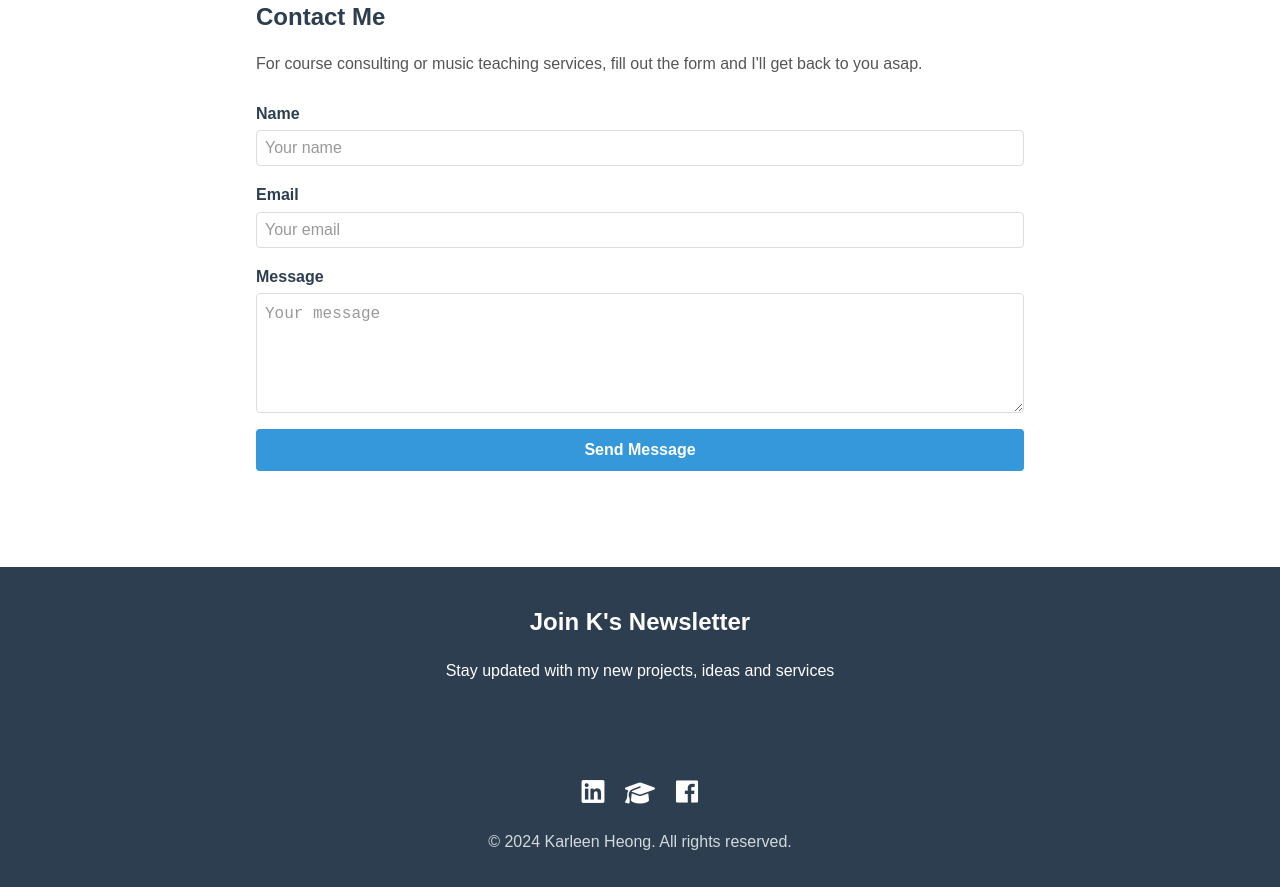
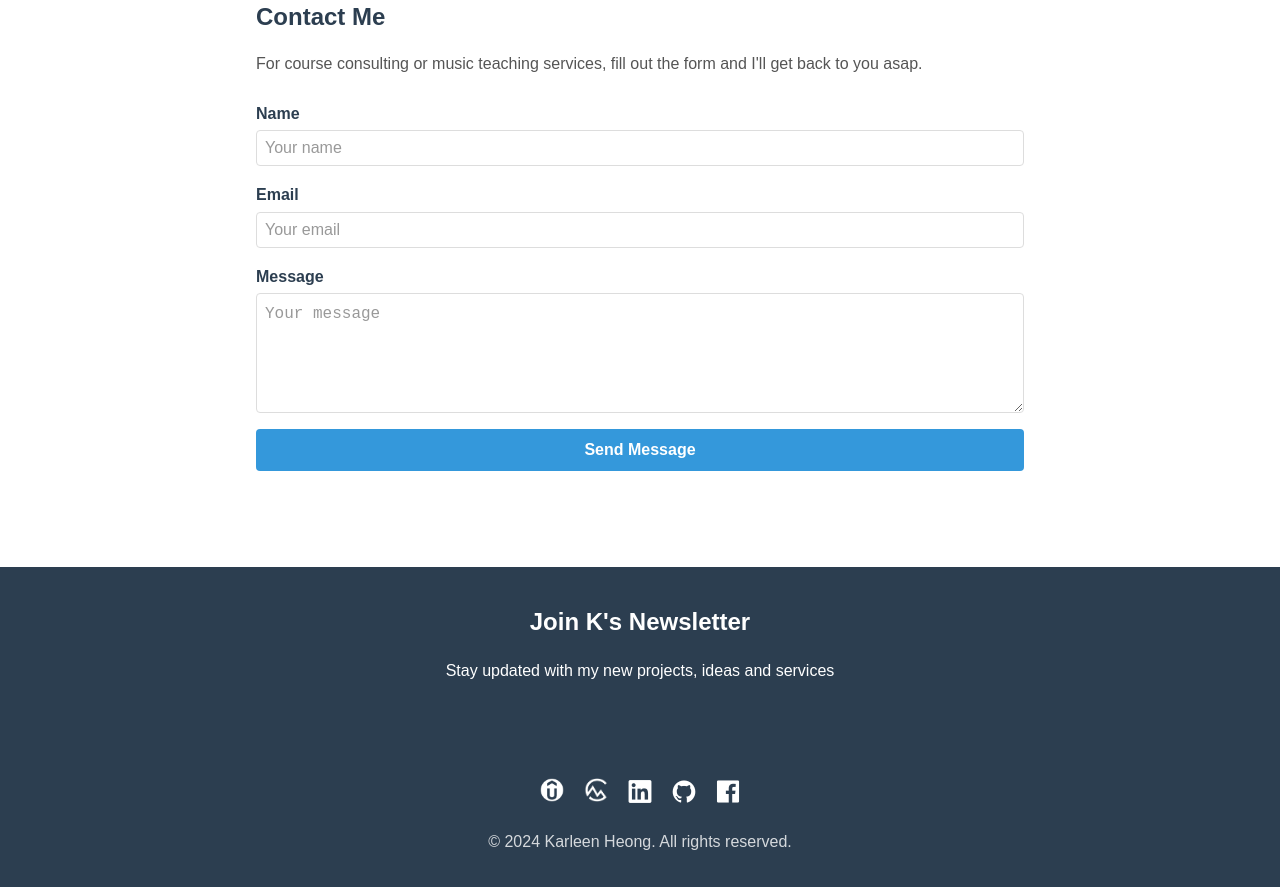
Before and after one commit to karleenheong/karleen-heong-site1, a plain HTML site: page index.html in a window 1280 px wide. Shown: the part 1484-2371 px from the top of the page. Drawn offline with nearby package versions, Linux system fonts and the light colour scheme; grey boxes are pictures that could not be loaded.

Commit message:
Add social icons for udemy github cozyama

```diff
--- a/index.html
+++ b/index.html
@@ -7,7 +7,6 @@
     <link rel="stylesheet" href="styles.css">
     <link rel="icon" type="image/png" sizes="64x64" href="favicon.png">
     <link rel="stylesheet" href="https://cdn.jsdelivr.net/gh/devicons/devicon@v2.15.1/devicon.min.css">
-    <link rel="stylesheet" href="https://cdnjs.cloudflare.com/ajax/libs/font-awesome/6.4.0/css/all.min.css">
 
     <!-- Google tag (gtag.js) -->
     <script async src="https://www.googletagmanager.com/gtag/js?id=G-5QES9TBPFV"></script>
@@ -109,11 +108,17 @@
           <iframe src="https://embeds.beehiiv.com/54a434e6-1a1a-46b9-b9b3-29f76171d26e?slim=true" data-test-id="beehiiv-embed" height="52" frameborder="0" scrolling="no" style="margin: 0; border-radius: 0px !important; background-color: transparent;"></iframe>
         </div>
         <div class="social-links">
+          <a href="https://www.udemy.com/user/karleen-heong/" target="_blank" rel="noopener noreferrer" aria-label="Udemy">
+            <img src="udemy-icon.png" alt="Udemy Icon" class="custom-icon">
+          </a>
+          <a href="https://cozyama.com" target="_blank" rel="noopener noreferrer" aria-label="Cozyama">
+            <img src="cozyama-icon.png" alt="Cozyama Icon" class="custom-icon">
+          </a>
           <a href="https://www.linkedin.com/in/karleenheong/" target="_blank" rel="noopener noreferrer" aria-label="LinkedIn">
             <i class="devicon-linkedin-plain"></i>
           </a>
-          <a href="https://www.udemy.com/user/karleen-heong/" target="_blank" rel="noopener noreferrer" aria-label="Udemy">
-            <i class="fas fa-graduation-cap"></i>
+          <a href="https://github.com/karleenheong" target="_blank" rel="noopener noreferrer" aria-label="GitHub">
+            <i class="devicon-github-plain"></i>
           </a>
           <a href="https://www.facebook.com/groups/GameMusicCourse" target="_blank" rel="noopener noreferrer" aria-label="Facebook">
             <i class="devicon-facebook-plain"></i>
--- a/styles.css
+++ b/styles.css
@@ -119,6 +119,13 @@ footer {
   color: #3498db;
 }
 
+.social-links .custom-icon {
+  width: 24px;
+  height: 24px;
+  object-fit: contain;
+}
+
+
 .contact-section {
   width: 100%;
   max-width: 800px;
```
Also changed, not shown: cozyama-icon.png (added), udemy-icon.png (added).
